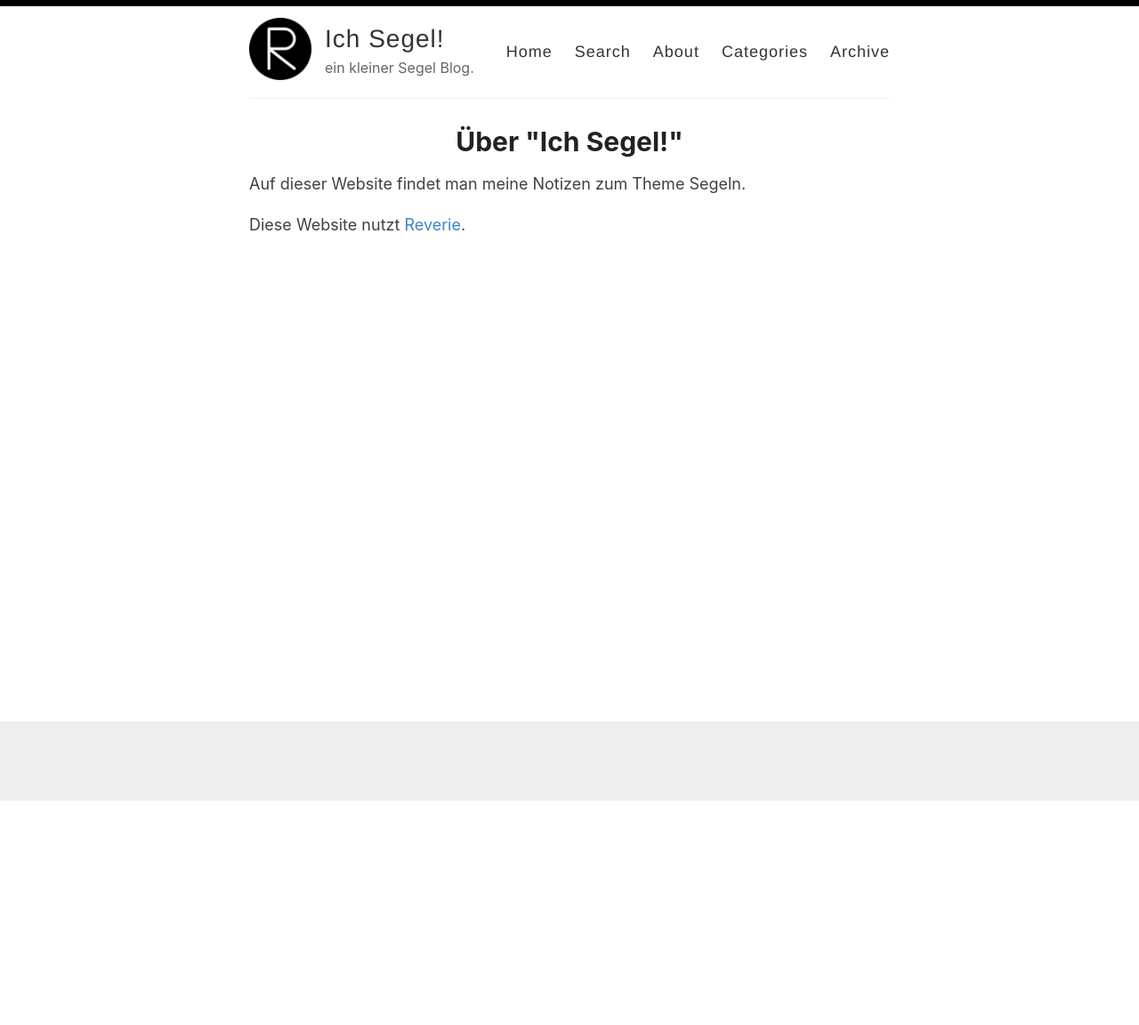
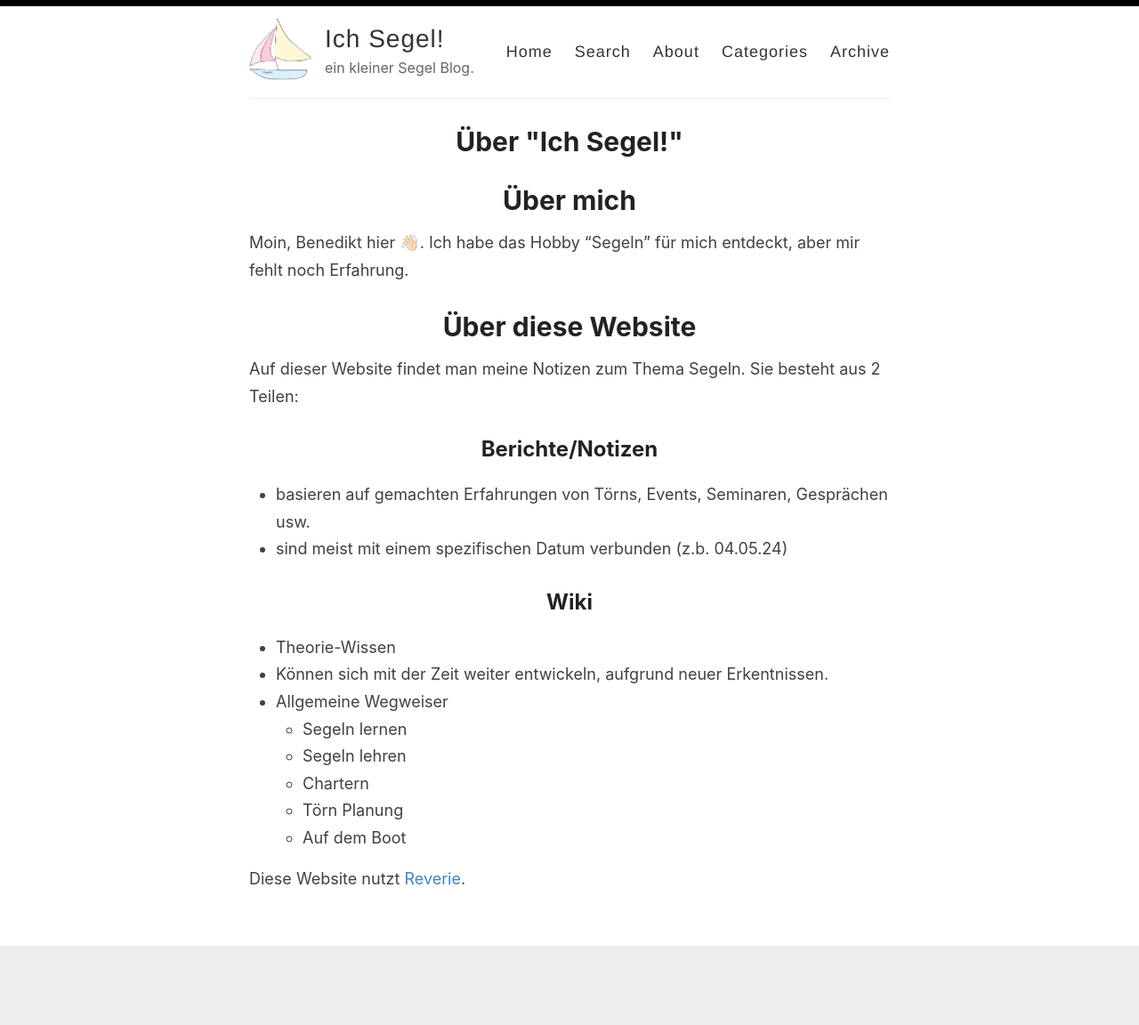
Before and after one commit to caeruleumx/ichsegel, a Jekyll site: the page built from _pages/about.md, in a window 1280 px wide. Shown: the whole page at 89% size. Built offline with Jekyll 4.4.1, drawn with Linux system fonts in a browser that asks for light colours; before the commit the page ends 900 px from its top, so only the background shows below that.

Commit message:
update about page. add logo

```diff
--- a/_config.yml
+++ b/_config.yml
@@ -12,7 +12,7 @@ author: Benedikt
 description: ein kleiner Segel Blog.
 
 # URL of your avatar or profile pic (you could use your GitHub profile pic)
-avatar: /images/reverie.png
+avatar: /images/logo_boot_klar.png
 
 #
 # Flags below are optional
--- a/_pages/about.md
+++ b/_pages/about.md
@@ -4,6 +4,26 @@
 permalink: /about/
 ---
 
-Auf dieser Website findet man meine Notizen zum Theme Segeln.
+# Über mich
+Moin, Benedikt hier 👋🏻.
+Ich habe das Hobby "Segeln" für mich entdeckt, aber mir fehlt noch Erfahrung.
+
+# Über diese Website
+Auf dieser Website findet man meine Notizen zum Thema Segeln.
+Sie besteht aus 2 Teilen:
+
+## Berichte/Notizen
+- basieren auf gemachten Erfahrungen von Törns, Events, Seminaren, Gesprächen usw.
+- sind meist mit einem spezifischen Datum verbunden (z.b. 04.05.24)
+
+## Wiki
+- Theorie-Wissen
+- Können sich mit der Zeit weiter entwickeln, aufgrund neuer Erkentnissen.
+- Allgemeine Wegweiser
+    * Segeln lernen
+    * Segeln lehren
+    * Chartern
+    * Törn Planung
+    * Auf dem Boot
 
 Diese Website nutzt [Reverie](https://github.com/amitmerchant1990/reverie).
```
Also changed, not shown: images/logo_boot.png (added), images/logo_boot_klar.png (added).
